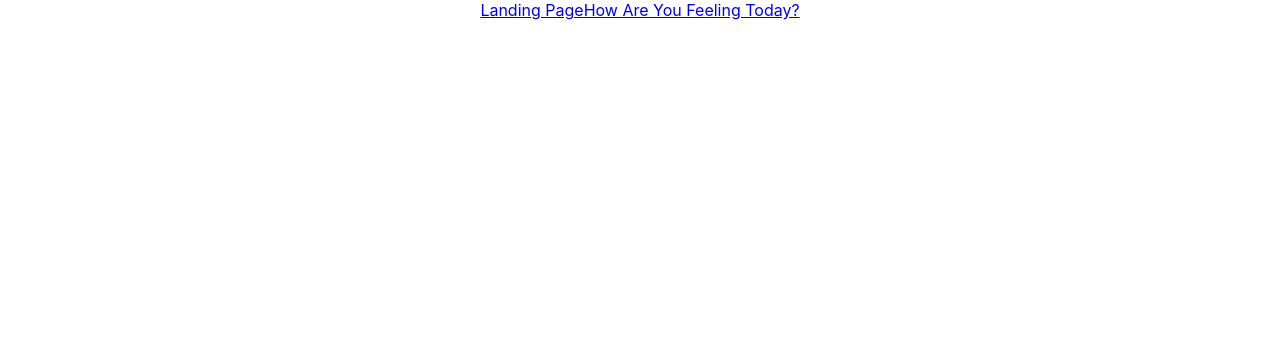
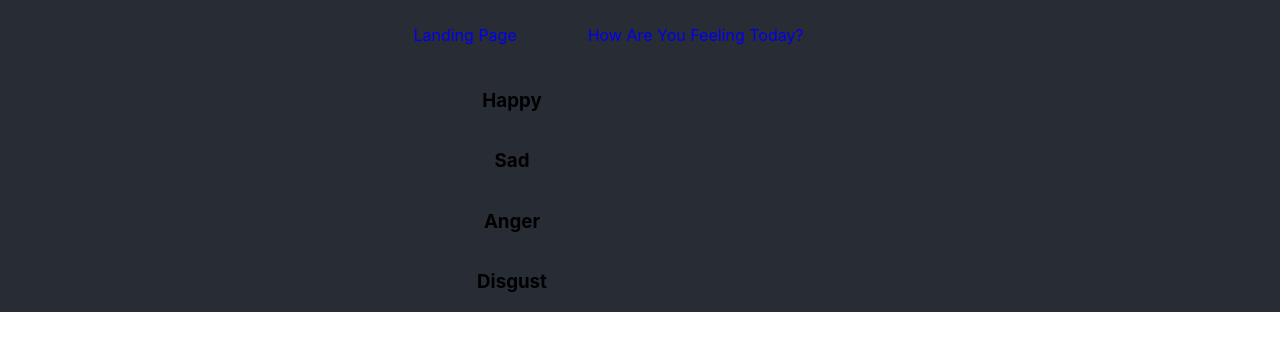
Before and after one commit to baileyjean/gratitudeAPPtitude, a React (Create React App) app in the folder client/: page /choosefeels in a window 1280 px wide. Shown: the top 350 px of the page. Built offline with nearby package versions, Linux system fonts and the light colour scheme; no server answers.

Commit message:
Fix EmotionCard mapping. Fix routes between pages. Minor styling.

```diff
--- a/client/src/App.css
+++ b/client/src/App.css
@@ -3,6 +3,7 @@
   flex-direction: column;
   text-align: center;
   margin: 0;
+  background-color: #282c34;
 }
 
 .App-header {
@@ -21,7 +22,41 @@ header {
   justify-content: space-evenly;
 }
 
-.emotionsList {
-  display: grid;
-  grid-template-columns: ;
+.emotions {
+  display: flex;
+  flex-flow: row wrap;
+  width: 80%;
+  margin: 0;
+  justify-content: center;
 }
+
+.nav {
+  display: flex;
+  justify-content: space-evenly;
+  margin-left: -15%;
+}
+
+.nav a {
+  display: flex;
+  flex-flow: row wrap;
+  justify-content: center;
+  text-decoration: none;
+  margin: 25px;
+}
+
+.nav a span {
+  width: 100%;
+  margin-top: -25px;
+  margin-left: 30%;
+  padding: 0;
+}
+
+.nav a:focus {
+  color: gold;
+  margin: 23px 25px;
+}
+
+.nav a:focus span:after {
+  content: '︿';
+  position: absolute;
+}
--- a/client/src/App.js
+++ b/client/src/App.js
@@ -11,7 +11,7 @@ export default class App extends Component {
     super(props)
     this.state = {
       emotions: ['Happy', 'Sad', 'Anger', 'Disgust'],
-      actionItems: [],
+      actionables: [],
       gratitudeLists: [],
       readingLists: [],
       actionLists: []
@@ -20,28 +20,26 @@ export default class App extends Component {
 
   async componentDidMount() {
     const res = await BASE_URL.get(`/actions`)
-    this.setState({ actionItems: res.data.actions })
+    this.setState({ actionables: res.data.actions })
   }
 
   render() {
-    for (let i = 0; i < this.state.actionItems.length; i++) {
-      switch (this.state.actionItems[i].name) {
+    const actionables = this.state.actionables;
+
+    for (let i = 0; i < actionables.length; i++) {
+      switch (actionables[i].name) {
         case 'gratitudeList':
-          this.state.gratitudeLists.push(this.state.actionItems[i])
+          this.state.gratitudeLists.push(actionables[i])
           break
           case 'readingList':
-            this.state.readingLists.push(this.state.actionItems[i])
+            this.state.readingLists.push(actionables[i])
             break
             case 'actionList':
-              this.state.actionLists.push(this.state.actionItems[i])
+              this.state.actionLists.push(actionables[i])
               break
               default:
               }
             }
-    console.log(`Console log from App.js >> between render() & return():`)
-    console.log(`GRATITUDE LIST: ${this.state.gratitudeLists}`)
-    console.log(`GRATITUDE LIST: ${this.state.readingLists}`)
-    console.log(`GRATITUDE LIST: ${this.state.actionLists}`)
     return (
       <div className="App">
         <header>
@@ -50,7 +48,7 @@ export default class App extends Component {
         <div>
           <Switch>
             <Route exact path="/" component = { LandingPage } />
-            <Route path="/ChooseFeels" component = {(props) => ( <ChooseFeels {...props} emotions = {this.state.emotions} /> )}/>
+            <Route path="/choosefeels" component = {(props) => ( <ChooseFeels {...props} emotions = {this.state.emotions} /> )}/>
           </Switch>
         </div>
       </div>
--- a/client/src/components/EmotionsCard.jsx
+++ b/client/src/components/EmotionsCard.jsx
@@ -5,8 +5,7 @@ export default class EmotionCard extends Component {
     const { emotion } = this.props
     return (
       <div className="emotions">
-        <h3>{emotion.name}</h3>
-        <div className="description">{emotion.description}</div>
+        <h3>{emotion}</h3>
       </div >
     )
   }
--- a/client/src/components/Nav.jsx
+++ b/client/src/components/Nav.jsx
@@ -5,7 +5,7 @@ export default class Nav extends Component {
   render() {
     return (
       <nav>
-        <div className="navbar">
+        <div className="nav">
           <NavLink to="/">Landing Page</NavLink>
           <NavLink to="/choosefeels">How Are You Feeling Today?</NavLink>
         </div>
--- a/client/src/pages/ChooseFeels.js
+++ b/client/src/pages/ChooseFeels.js
@@ -4,10 +4,12 @@ import EmotionsCard from '../components/EmotionsCard';
 export default class ChooseFeels extends Component {
   render() {
     const emotions = this.props.emotions
-    const emotionsList = emotions.map((emotion, index) => (
-      <EmotionsCard key = {index} emotion = {emotion} />
-    ))
-    console.log(emotionsList)
+    console.log(`Console logging from ChooseFeels.js: `, this.props.emotions)
+
+    const emotionsList = emotions.map((emotion, index) => {
+      return <EmotionsCard key = {index} emotion = {emotion} />
+    })
+
     return (
       <div className="emotionsList">
         {emotionsList}
```
